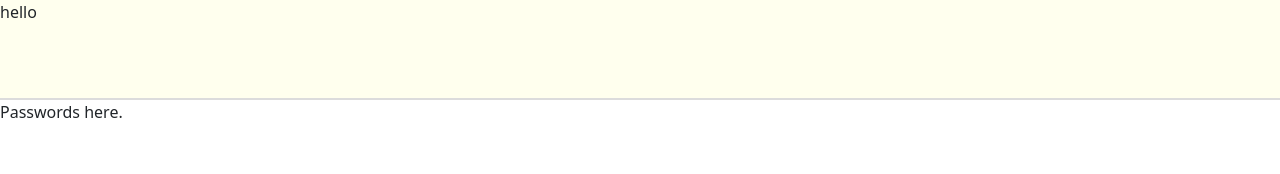
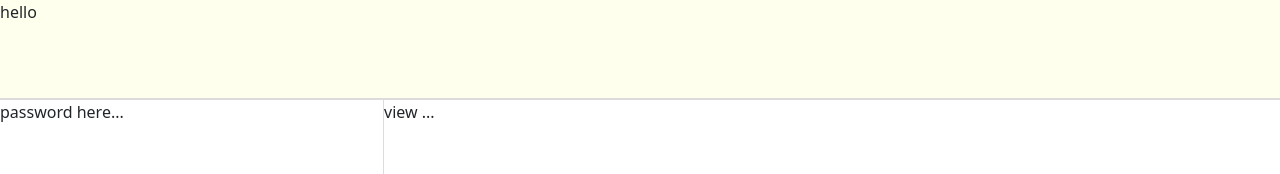
Before and after one commit to Bree-codes/PasswordManager, a React (Create React App) app in the folder passwordmanager/: page /home/view/passwords in a window 1280 px wide. Shown: the top 174 px of the page. Built offline with nearby package versions, Linux system fonts and the light colour scheme; sample sign-in values are in the browser's storage.

Commit message:
Commit message >>>>> designing the passwords page. <<<<<

```diff
--- a/passwordmanager/src/Pages/AppPages/PasswordsPage.jsx
+++ b/passwordmanager/src/Pages/AppPages/PasswordsPage.jsx
@@ -1,8 +1,15 @@
+import "./../styling/HomePage.css"
+
 const PasswordsPage = () => {
     return(
-        <>
-            Passwords here.
-        </>);
+        <div className={"view-passwords"}>
+            <div className={"passwords-page"}>
+                password here...
+            </div>
+            <div className={"password-display"}>
+                view ...
+            </div>
+        </div>);
 }
 
 export default PasswordsPage;
--- a/passwordmanager/src/Pages/styling/HomePage.css
+++ b/passwordmanager/src/Pages/styling/HomePage.css
@@ -1,6 +1,30 @@
 .home-header {
+    position: fixed;
     height: 100px;
     width: 100%;
     background: #ffe;
     border-bottom: gainsboro solid 2px;
+    z-index: 1;
 }
+
+.view-passwords {
+    display: flex;
+    justify-content: start;
+    height: auto;
+}
+
+.passwords-page {
+    margin-top: 100px;
+    width: 30%;
+    min-height: 84vh;
+    border-right: gainsboro solid 1px;
+    z-index: -1;
+}
+
+.password-display {
+    left: 30%;
+    position: fixed;
+    margin-top: 100px;
+    width: 70%;
+    min-height: 84vh;
+}
```
